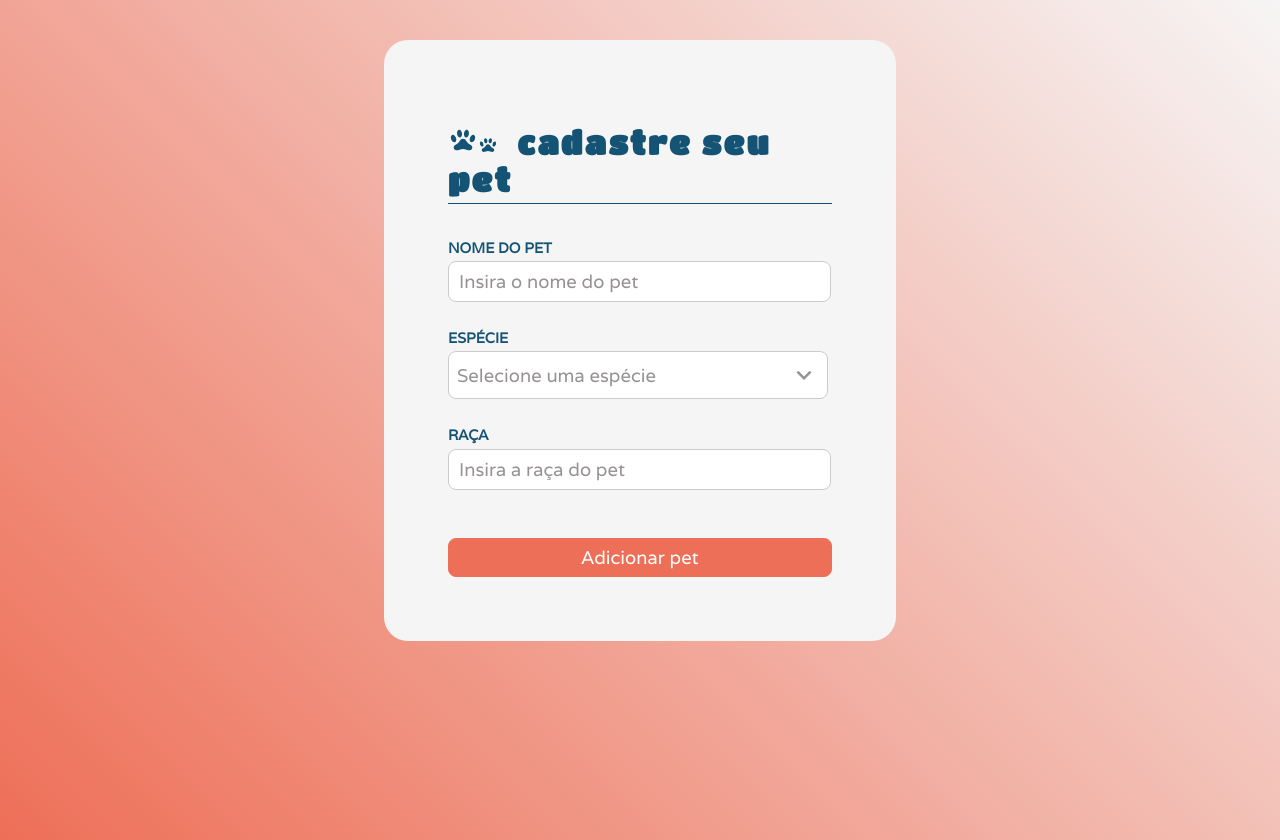
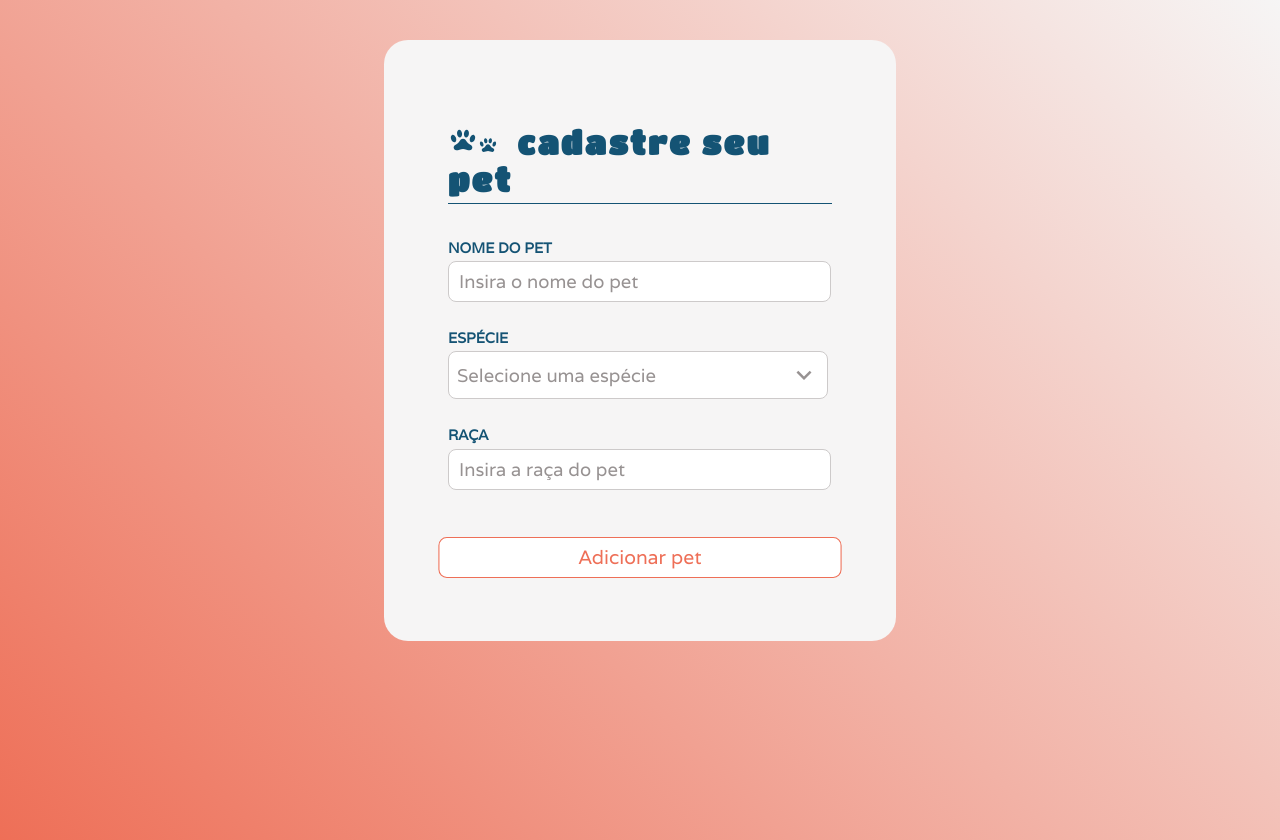
Before and after one commit to laufoes/pet-form, a React (Create React App) app: page / in a window 1280 px wide. In both pictures the pointer is over the button "Adicionar pet". Built offline with nearby package versions, Linux system fonts and the light colour scheme.

Commit message:
Fix estilização

```diff
--- a/src/components/Formulário/Botao/Botao.module.scss
+++ b/src/components/Formulário/Botao/Botao.module.scss
@@ -1,6 +1,9 @@
 @import '../../../styles/variaveis.scss';
 
 .botao {
+    svg path {
+        stroke: white;
+    }
     background-color: $cor-destaque;
     border: 1px $cor-destaque solid;
     color: white;
@@ -8,4 +11,13 @@
     width: 100%;
     padding: 0.5rem;
     margin-top: 1.5rem;
+    &:hover{
+        transform: scale(1.05);
+        transition: ease-in-out 200ms;
+        color: $cor-destaque;
+        background-color: white;
+        svg path {
+            stroke: $cor-destaque;
+        }
+    }
 }
```
